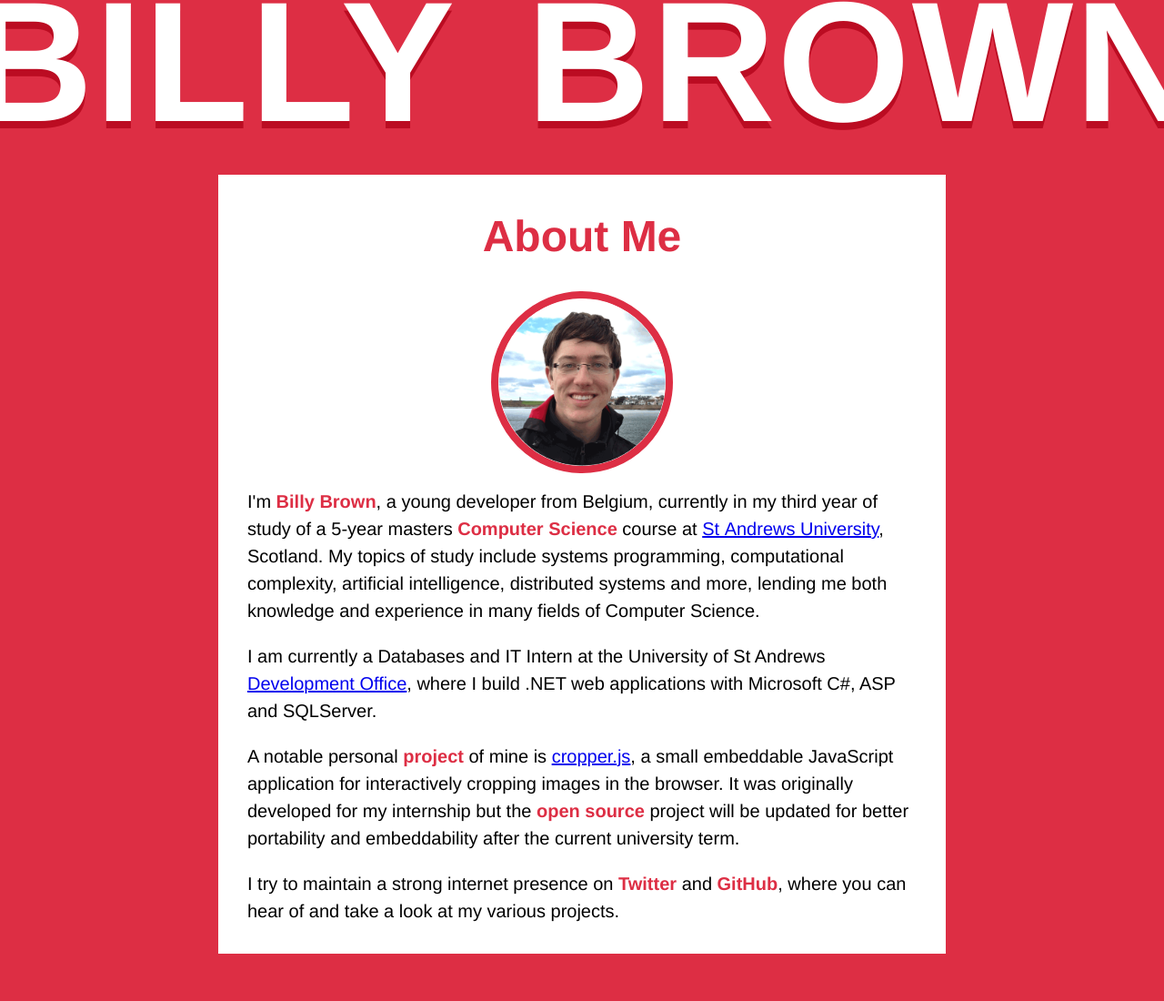
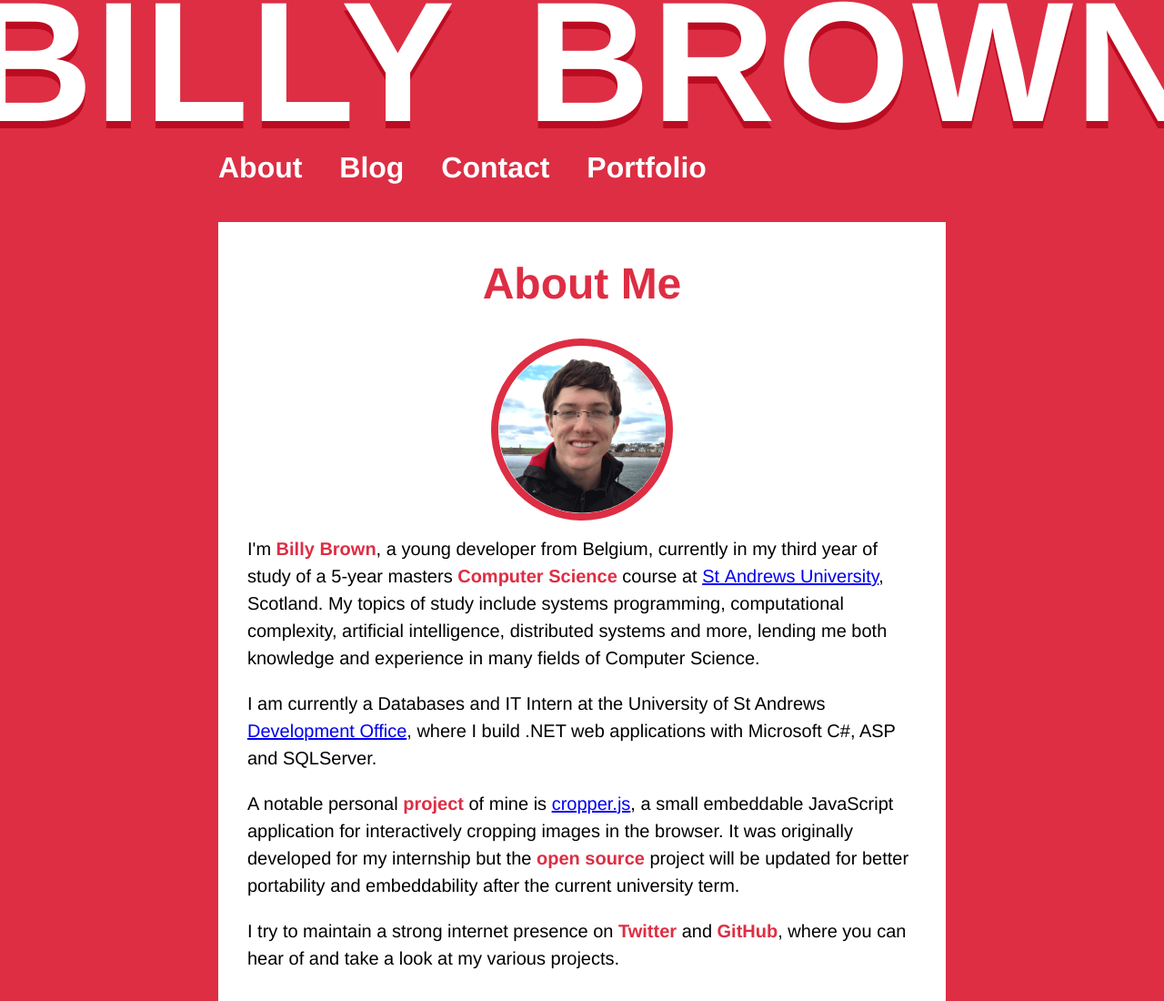
Before and after one commit to Druid-of-Luhn/druid-of-luhn.github.io, a Jekyll site: the page mockup.html, which Jekyll copies as it is, in a window 1280 px wide. Shown: the whole page at 91% size. Built offline with Jekyll 4.4.1, drawn with Linux system fonts in a browser that asks for light colours; before the commit the page ends 1048 px from its top, so only the background shows below that.

Commit message:
Added navigation

```diff
--- a/css/global.css
+++ b/css/global.css
@@ -71,17 +71,45 @@ strong {
     text-shadow: 0 8px 0 #bb0c22;
 }
 
-main {
-    background: #ffffff;
-    margin: 12em auto 0;
-    max-width: 50em;
-    padding: 2em;
+.main__nav {
+    font-size: 2em;
+    font-weight: 600;
+    margin: 5em auto 0;
+    max-width: 25em;
+    word-spacing: 1em;
 }
 
 @media (max-width: 50em) {
-    main {
-        margin-top: 5em;
+    .main__nav {
+        margin: 3.5em 0.5em 0;
     }
+}
+
+.main__nav > ul {
+    list-style: none;
+}
+
+.main__nav li {
+    display: inline;
+}
+
+.main__nav a {
+    color: #ffffff;
+    border-bottom: 4px solid transparent;
+    display: inline-block;
+    text-decoration: none;
+}
+
+.main__nav a:hover,
+.main__nav a.active {
+    border-bottom: 4px solid white;
+}
+
+main {
+    background: #ffffff;
+    margin: 2em auto 0;
+    max-width: 50em;
+    padding: 2em;
 }
 
 .profile-image {
--- a/mockup.html
+++ b/mockup.html
@@ -8,6 +8,14 @@
     </head>
     <body>
         <h1 class="main__title"><a href="/">Billy Brown</a></h1>
+        <nav class="main__nav">
+            <ul>
+                <li><a href="/" title="About">About</a></li>
+                <li><a href="/blog" title="Blog">Blog</a></li>
+                <li><a href="/contact" title="Contact">Contact</a></li>
+                <li><a href="/portfolio" title="Portfolio">Portfolio</a></li>
+            </ul>
+        </nav>
         <main role="main">
             <h2>About Me</h1>
 
```
